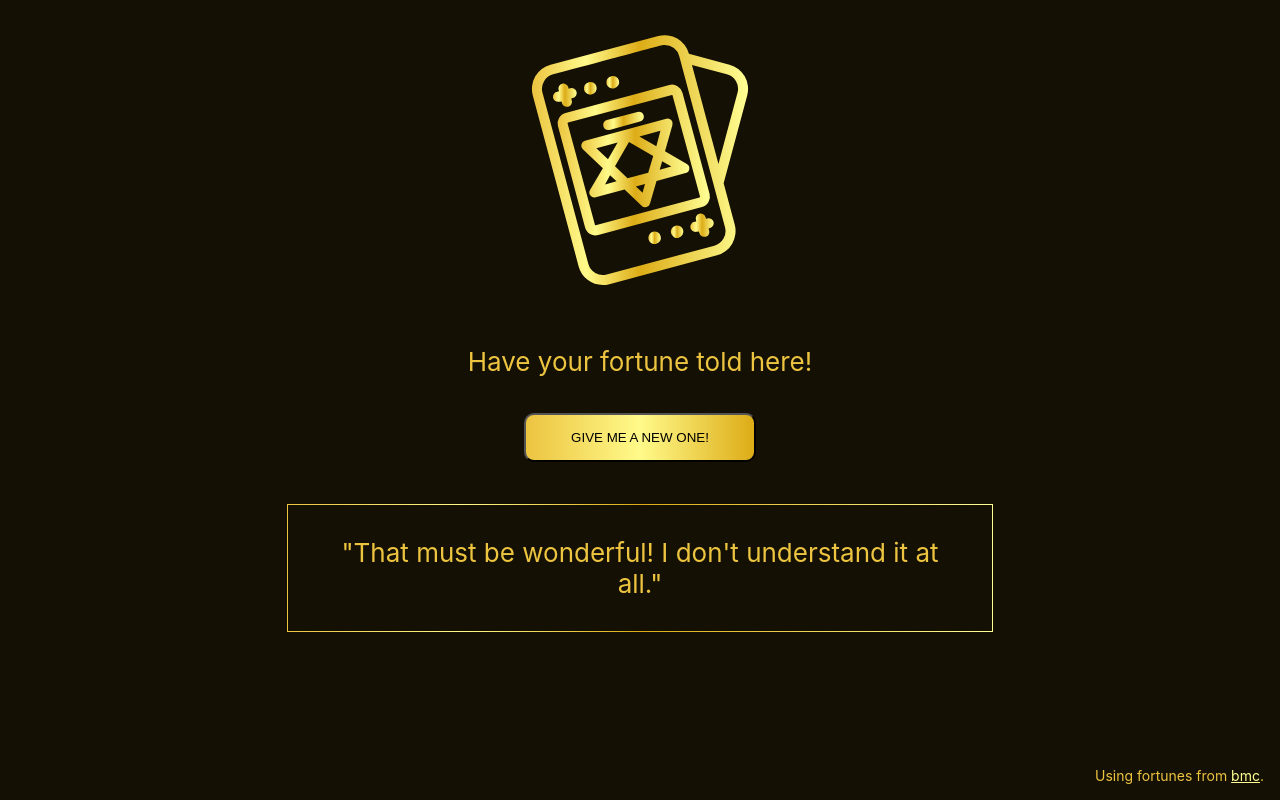
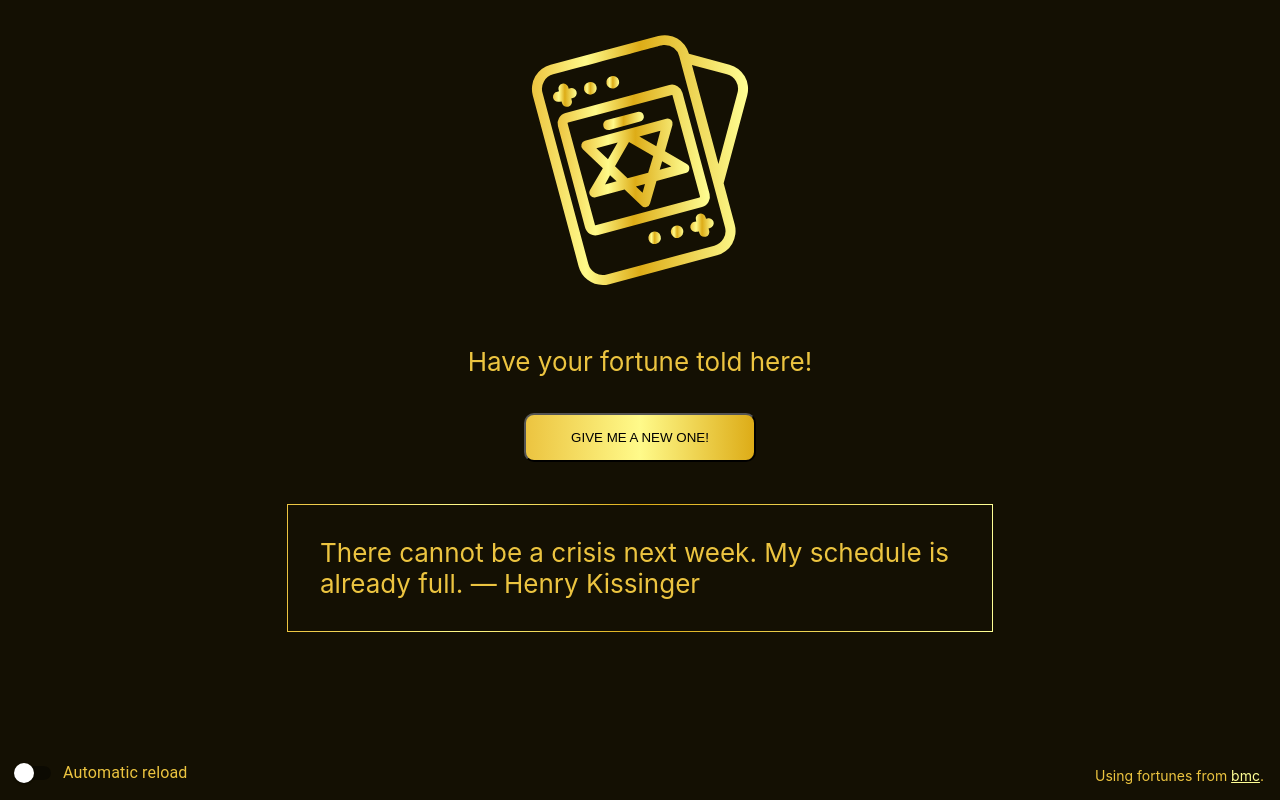
Before and after one commit to egloo8/fortune-web, a React (Create React App) app: page / in a window 1280 px wide. Built offline with nearby package versions, Linux system fonts and the light colour scheme.

Commit message:
feat: automatic reload

```diff
--- a/package.json
+++ b/package.json
@@ -3,6 +3,10 @@
   "version": "0.1.0",
   "private": true,
   "dependencies": {
+    "@emotion/react": "^11.10.5",
+    "@emotion/styled": "^11.10.5",
+    "@mui/icons-material": "^5.10.14",
+    "@mui/material": "^5.10.14",
     "@testing-library/jest-dom": "^5.16.5",
     "@testing-library/react": "^13.4.0",
     "@testing-library/user-event": "^13.5.0",
--- a/src/App.css
+++ b/src/App.css
@@ -71,3 +71,61 @@
   text-decoration: none;
   box-shadow: 0 0 20px #8f751b;
 }
+
+/* .App-settings-button {
+  background-color: #141003;
+  position: absolute;
+  right: 0;
+  top: 0;
+  margin: 10px;
+} */
+
+.App-settings-button {
+  font-size: 1.25em;
+  font-weight: bold;
+  line-height: 1;
+  text-transform: uppercase;
+  position: absolute;
+  top: 0;
+  right: 0;
+  border: .1875em solid;
+  padding: 1em;
+  margin: 0.5em;
+  color: #ECC440;
+  background: transparent;
+  border-radius: .125em;
+  transition: background .3s;
+}
+
+.App-settings-button:hover,
+.App-settings-button:focus {
+  color: #141003;
+  background: #ECC440;
+  border-color: #ECC440;
+}
+
+.App-settings-button:active {
+  top: .08em;
+}
+
+.svg-icon {
+  /* Place the icon on the text baseline. */
+  position: relative;
+  top: .125em;
+
+  /* Prevent the icon from shrinking inside a flex container. */
+  flex-shrink: 0;
+
+  /* Scale the icon to match the font-size of the parent element. */
+  height: 1em;
+  width: 1em;
+
+  /* Let the icon take whatever color the parent has. */
+  fill: currentColor;
+
+  /*
+   * If the icon is used on a link, which has a color transition,
+   * we can also use a transition on the fill value.
+  */
+  transition: fill .3s;
+}
--- a/src/App.tsx
+++ b/src/App.tsx
@@ -1,17 +1,43 @@
-import React from "react";
-import logo from "./logo.svg";
-import "./App.css";
+import React, { useState } from "react";
+import Box from "@mui/material/Box";
+import Typography from "@mui/material/Typography";
+import FormControlLabel from "@mui/material/FormControlLabel";
+import Switch from "@mui/material/Switch";
+
+import logo from "./lib/logo.svg";
+// import "./App.css";
 
 import Fortunes from "./Fortunes";
 
 function App() {
+  const [isAutoChecked, setIsAutoChecked] = useState(false);
+
+  const handleChange = (event: React.ChangeEvent<HTMLInputElement>) => {
+    setIsAutoChecked(event.target.checked);
+  };
+
   return (
-    <div className="App">
+    <Box sx={{ backgroundColor: "background.paper", minHeight: "100vh" }}>
       <header className="App-header">
         <img src={logo} className="App-logo" alt="logo" />
         <p>Have your fortune told here!</p>
       </header>
-      <Fortunes />
+      <Fortunes isAutoChecked={isAutoChecked} />
+      <Box
+        sx={{
+          position: "absolute",
+          bottom: 0,
+          left: 0,
+          ml: 2,
+          mb: 1,
+          color: "primary.main",
+        }}
+      >
+        <FormControlLabel
+          control={<Switch checked={isAutoChecked} onChange={handleChange} />}
+          label="Automatic reload"
+        />
+      </Box>
       <footer className="App-footer">
         Using fortunes from{" "}
         <a
@@ -24,7 +50,7 @@ function App() {
         </a>
         .
       </footer>
-    </div>
+    </Box>
   );
 }
 
--- a/src/Fortunes.tsx
+++ b/src/Fortunes.tsx
@@ -1,22 +1,38 @@
-import React, { useState } from "react";
+import React, { useState, useEffect, useCallback } from "react";
 import "./App.css";
 
 import { fortunesString } from "./fortunesString";
 
-function Fortunes() {
-  const fortunes = fortunesString.split("%");
+interface Props {
+  isAutoChecked: boolean;
+}
+
+function Fortunes({ isAutoChecked }: Props) {
+  const fortunes = fortunesString.split("%\n");
   const fortuneLength = fortunes.length;
 
-  const getRadomNumberForArray = () =>
-    Math.floor(Math.random() * fortuneLength);
+  const getRadomNumberForArray = useCallback(() => {
+    return Math.floor(Math.random() * fortuneLength);
+  }, [fortuneLength]);
 
   const [randomNumberForArray, setRandomNumberForArray] = useState(
     getRadomNumberForArray()
   );
 
+  useEffect(() => {
+    const intervalId = setInterval(() => {
+      if (isAutoChecked) setRandomNumberForArray(getRadomNumberForArray());
+    }, 5000);
+
+    return () => clearInterval(intervalId);
+  }, [isAutoChecked, setRandomNumberForArray, getRadomNumberForArray]);
+
   return (
     <div className="App-body">
-      <button className="App-button" onClick={() => setRandomNumberForArray(getRadomNumberForArray())}>
+      <button
+        className="App-button"
+        onClick={() => setRandomNumberForArray(getRadomNumberForArray())}
+      >
         Give me a new one!
       </button>
       <p className="Fortune-box Fortune-box-wrap">
--- a/src/index.tsx
+++ b/src/index.tsx
@@ -1,15 +1,30 @@
-import React from 'react';
-import ReactDOM from 'react-dom/client';
-import './index.css';
-import App from './App';
-import reportWebVitals from './reportWebVitals';
+import React from "react";
+import ReactDOM from "react-dom/client";
+import { ThemeProvider, createTheme } from "@mui/material/styles";
+import "./index.css";
+import App from "./App";
+import reportWebVitals from "./reportWebVitals";
 
 const root = ReactDOM.createRoot(
-  document.getElementById('root') as HTMLElement
+  document.getElementById("root") as HTMLElement
 );
+
+const theme = createTheme({
+  palette: {
+    primary: {
+      main: "#ECC440",
+    },
+    background: {
+      paper: "#141003",
+    },
+  },
+});
+
 root.render(
   <React.StrictMode>
-    <App />
+    <ThemeProvider theme={theme}>
+      <App />
+    </ThemeProvider>
   </React.StrictMode>
 );
 
```
Also changed, not shown: src/lib/logo.svg (renamed from src/logo.svg), 1 other file (tests, documents, lock files or other folders).
